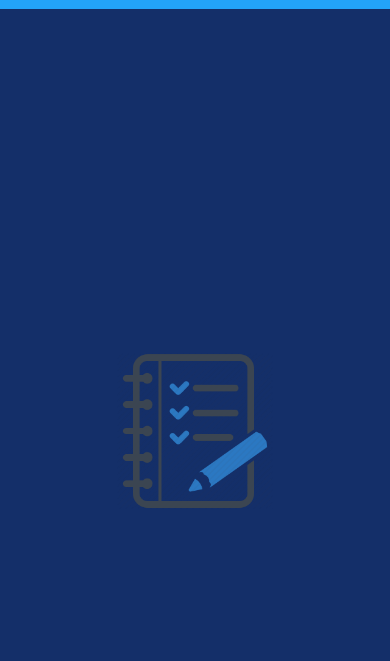
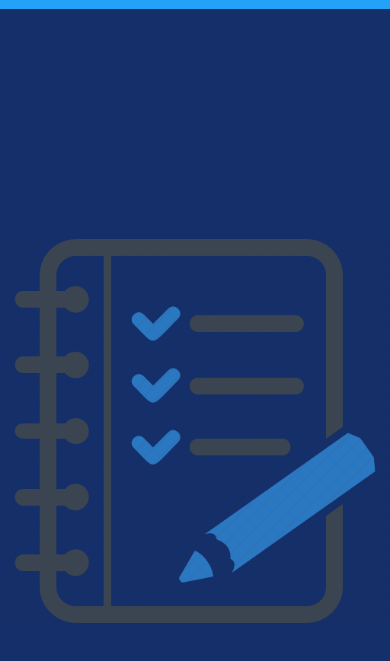
Before and after one commit to romainyvernes/todo_list, a website built with webpack: page dist/index.html in a window 390 px wide. Shown: the part 49-710 px from the top of the page. Built offline with Linux system fonts and the light colour scheme; a web font is replaced by a local one.

Commit message:
Fix background image responsiveness

```diff
--- a/src/styles/main.css
+++ b/src/styles/main.css
@@ -246,8 +246,7 @@ side-bar */
     flex-grow: 1;
     padding: 1.5em;
     overflow: auto;
-    background: url('../assets/images/background-logo.jpeg') no-repeat center;
-    background-size: 40%;
+    background: url('../assets/images/background-logo.jpeg') center/50vh no-repeat;
 }
 
 /* header at the top of content area section */
@@ -490,6 +489,10 @@ input[type="radio"]:checked + i {
         padding: 1em;
     }
 
+    #content-area {
+        background-size: contain;
+    }
+
     /* let tasks take up 100 percent of window width */
     #content-area ul,
     #new-task-container {
```
Also changed, not shown: dist/bundle.js, 1 other file.
